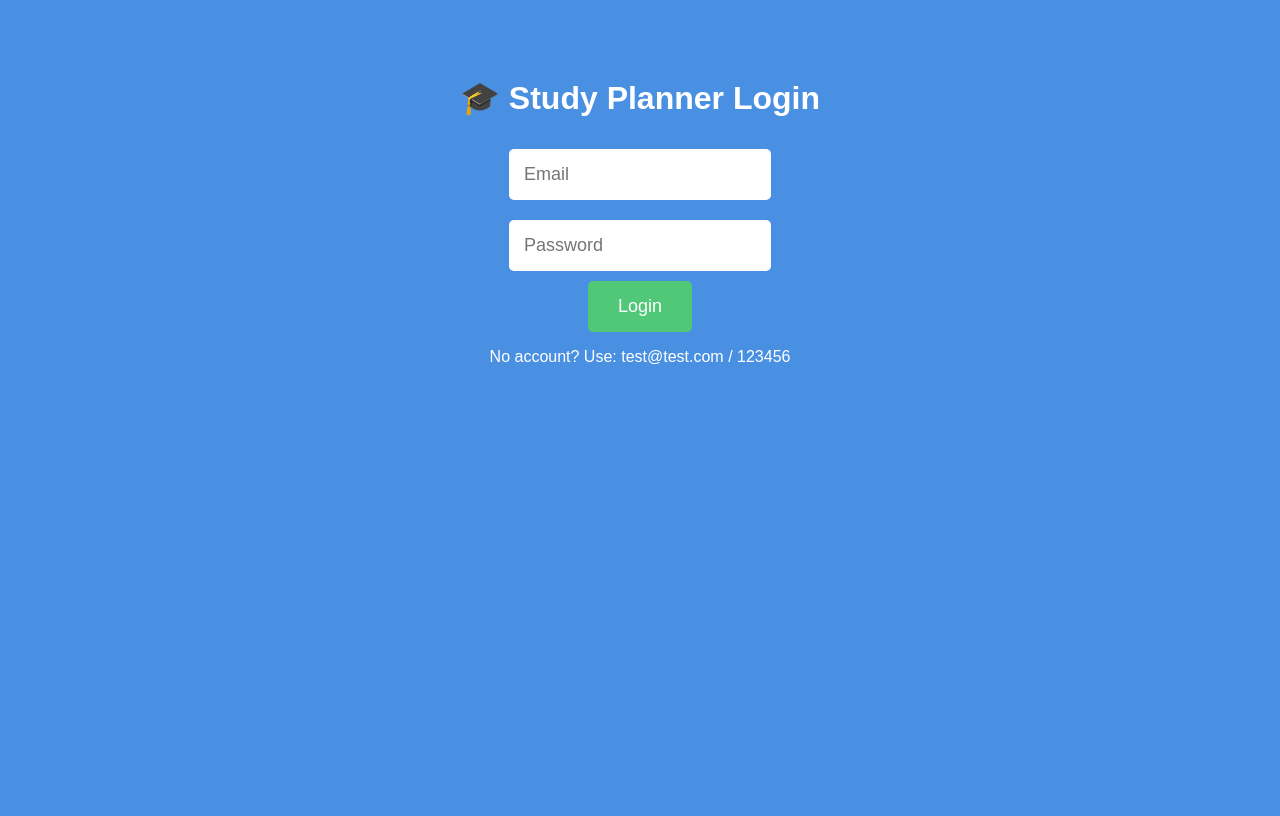
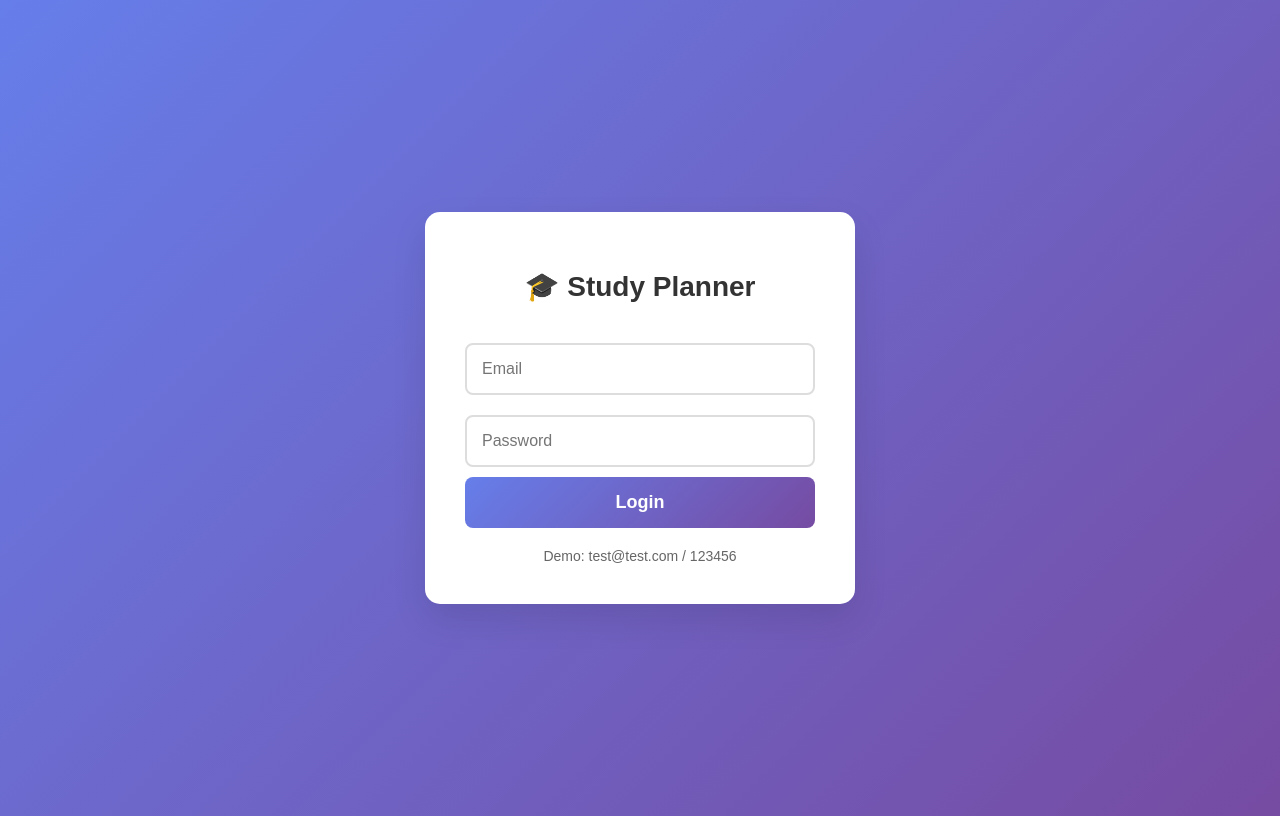
Before and after one commit to priyyaa1103-netizen/study-planner-final, a Flask app: page /login in a window 1280 px wide. Before the commit the page ends 365 px from the top, so only its background shows below. Run offline with Flask 3, Linux system fonts and the light colour scheme.

Commit message:
Update login.html

```diff
--- a/templates/login.html
+++ b/templates/login.html
@@ -1,19 +1,29 @@
 <!DOCTYPE html>
 <html>
-<head><title>Study Planner Login</title>
-<style>
-body{font-family:Arial;background:#4a90e2;color:white;text-align:center;padding:50px}
-input{padding:15px;margin:10px;font-size:18px;border:none;border-radius:5px}
-button{padding:15px 30px;background:#50c878;color:white;border:none;border-radius:5px;font-size:18px;cursor:pointer}
-</style>
+<head>
+    <title>Study Planner Login</title>
+    <style>
+        body{font-family:Arial;background:linear-gradient(135deg,#667eea 0%,#764ba2 100%);color:white;min-height:100vh;display:flex;align-items:center;justify-content:center}
+        .login-box{background:white;color:#333;padding:40px;border-radius:15px;box-shadow:0 15px 35px rgba(0,0,0,0.1);width:350px}
+        input{width:100%;padding:15px;margin:10px 0;font-size:16px;border:2px solid #ddd;border-radius:8px;box-sizing:border-box}
+        input:focus{border-color:#667eea;outline:none}
+        button{width:100%;padding:15px;background:linear-gradient(135deg,#667eea 0%,#764ba2 100%);color:white;border:none;border-radius:8px;font-size:18px;cursor:pointer;font-weight:bold}
+        button:hover{transform:translateY(-2px);box-shadow:0 10px 25px rgba(102,126,234,0.4)}
+        h1{text-align:center;margin-bottom:30px;font-size:28px}
+        .error{color:#e74c3c;font-size:14px;text-align:center;margin-top:10px}
+        .demo{text-align:center;margin-top:20px;font-size:14px;color:#666}
+    </style>
 </head>
 <body>
-<h1>🎓 Study Planner Login</h1>
-<form method="POST">
-    <input type="email" name="email" placeholder="Email" required><br>
-    <input type="password" name="password" placeholder="Password" required><br>
-    <button type="submit">Login</button>
-</form>
-<p>No account? Use: test@test.com / 123456</p>
+    <div class="login-box">
+        <h1>🎓 Study Planner</h1>
+        <form method="POST">
+            <input type="email" name="email" placeholder="Email" required>
+            <input type="password" name="password" placeholder="Password" required>
+            <button type="submit">Login</button>
+        </form>
+        {% if error %}<div class="error">{{error}}</div>{% endif %}
+        <div class="demo">Demo: test@test.com / 123456</div>
+    </div>
 </body>
 </html>
```
